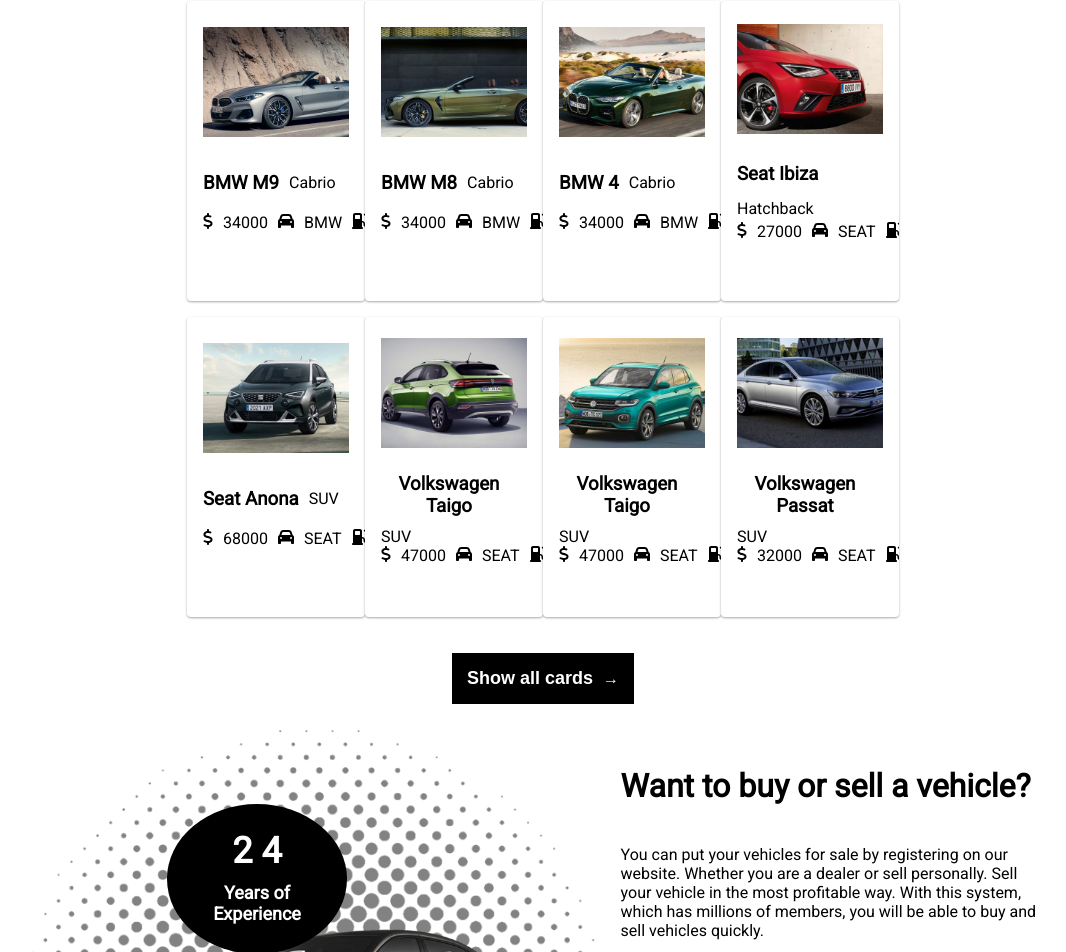
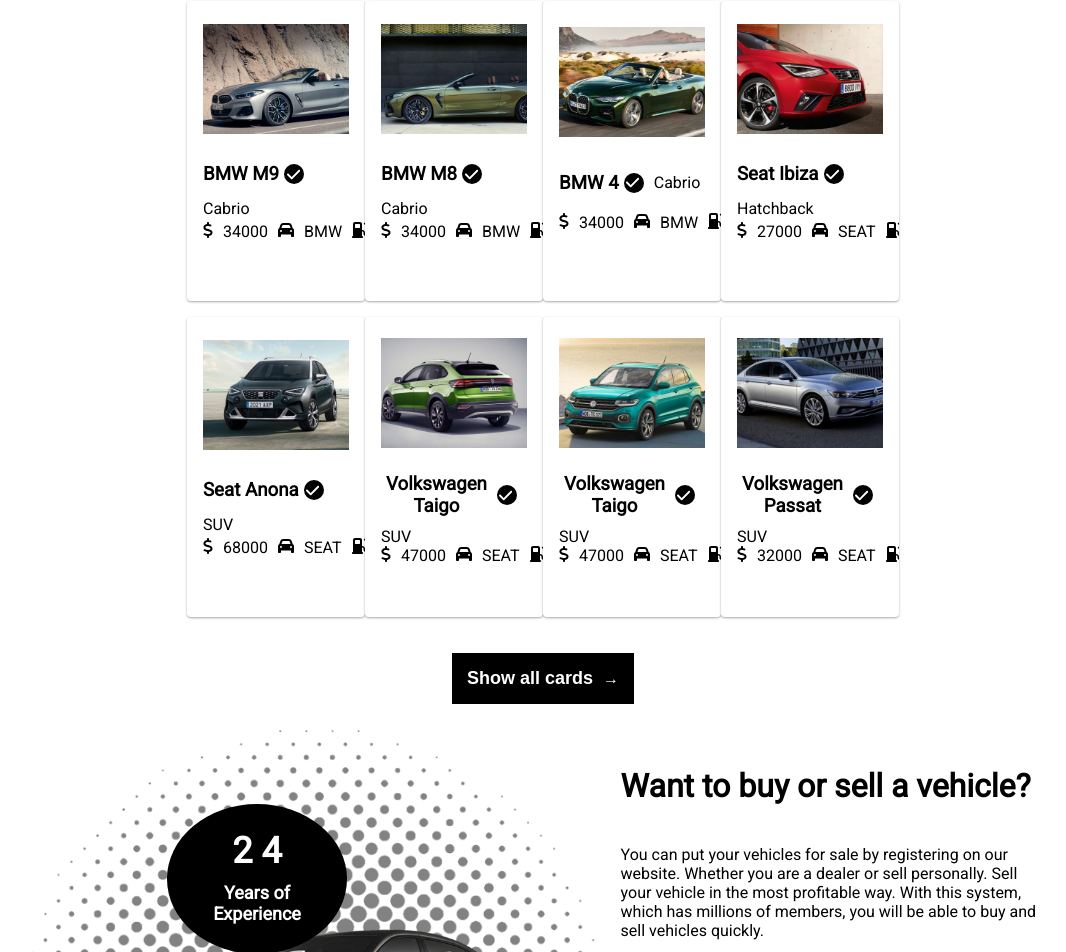
Before and after one commit to emilioff8822/proj-html-vuejs, a Vue app: page / in a window 1280 px wide. Shown: the part 1665-2617 px from the top of the page, without its empty margins (97-1163 px from the left). Built offline with nearby package versions, Linux system fonts and the light colour scheme.

Commit message:
commit-checkmark-cardsauto

```diff
--- a/src/components/AutoCards2.vue
+++ b/src/components/AutoCards2.vue
@@ -5,7 +5,7 @@
     </div>
     <h3 class="card-name">
       {{ name }}
-      <span class="icon-text"><font-awesome-icon :icon="checkIcon" /></span>
+      <span class="icon-text check-icon"><font-awesome-icon :icon="checkIcon" /></span>
     </h3>
     <p class="type">{{ type }}</p>
     <div class="icon-row">
@@ -207,10 +207,24 @@
   justify-content: space-between;
   margin-bottom: 10px;
 }
+.check-icon {
+  display: inline-flex;
+  justify-content: center;
+  align-items: center;
+  background-color: black;
+  color: white;
+  border-radius: 50%;
+  width: 20px;
+  height: 20px;
+  margin-left: 5px;
+  padding-left:  8px;
+  font-size: 15px;
+}
 
-
-
-
+.check-icon .fa-icon {
+  font-size: 12px;
+  margin: 0 auto;
+}
 
 
 
--- a/src/main.js
+++ b/src/main.js
@@ -1,11 +1,11 @@
 import { createApp } from 'vue';
 import App from './App.vue';
 import { library } from '@fortawesome/fontawesome-svg-core';
-import { faCar, faDollarSign, faFlag, faGasPump, faThumbsUp, faMapMarkerAlt, faPhoneVolume, faEnvelope } from '@fortawesome/free-solid-svg-icons';
+import { faCar, faDollarSign, faFlag, faGasPump, faThumbsUp, faMapMarkerAlt, faPhoneVolume, faEnvelope, faCheck } from '@fortawesome/free-solid-svg-icons'; // Aggiunta l'icona faCheck
 import { faFacebook, faInstagram, faTwitter } from '@fortawesome/free-brands-svg-icons';
 import { FontAwesomeIcon } from '@fortawesome/vue-fontawesome';
 
-library.add(faCar, faDollarSign, faFlag, faGasPump, faThumbsUp, faMapMarkerAlt, faPhoneVolume, faEnvelope, faFacebook, faInstagram, faTwitter);
+library.add(faCar, faDollarSign, faFlag, faGasPump, faThumbsUp, faMapMarkerAlt, faPhoneVolume, faEnvelope, faCheck, faFacebook, faInstagram, faTwitter); // Aggiunta l'icona faCheck alla libreria
 
 const app = createApp(App);
 app.component('font-awesome-icon', FontAwesomeIcon);
```
